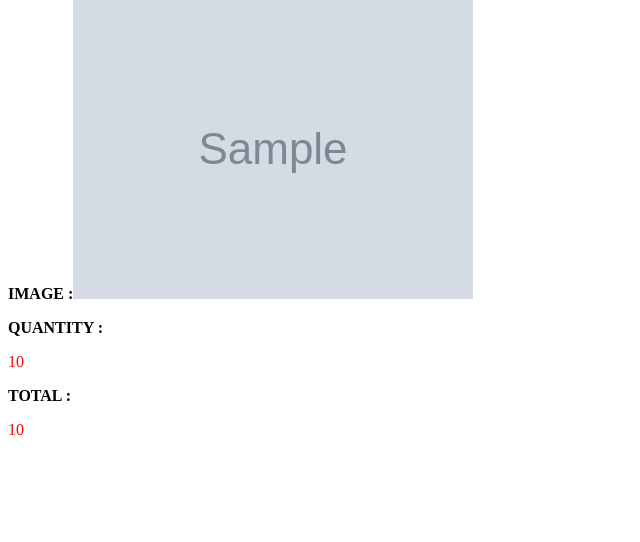
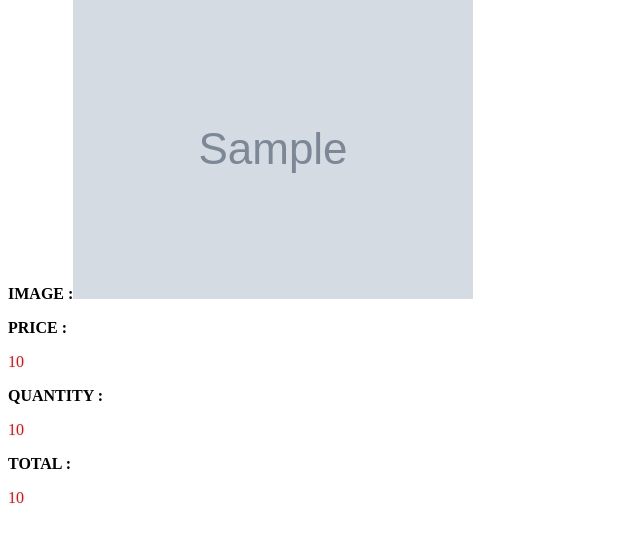
Before and after one commit to kuunal/BookStore, a Django app: template bookstore/templates/login/email_for_order_placed.html in a window 1280 px wide. Shown: the part 153-695 px from the top of the page, without its empty margins (0-640 px from the left). Run offline with Django 3.2, Linux system fonts and the light colour scheme; the template is opened without the code that fills it: most values are stand-ins (such as "Sample title", 1, 10 or a date in 2020); grey boxes marked "Sample" are stand-in pictures; parts of the project's set-up code (start-up, migrations or seed data) failed here and were passed over.

Commit message:
[Kunal] ADD: Price to email template

```diff
--- a/bookstore/templates/login/email_for_order_placed.html
+++ b/bookstore/templates/login/email_for_order_placed.html
@@ -5,6 +5,7 @@
     <p><strong>TITLE :</strong> <div style="color:red">{{data.title}}</div><p>
     <p><strong>AUTHOR :</strong> <div style="color:red">{{data.author}}</div><p>
     <p><strong>IMAGE :</strong><img src= {{data.image}}><p>
+    <p><strong>PRICE :</strong> <div style="color:red">{{data.price}}</div><p>
     <p><strong>QUANTITY :</strong> <div style="color:red">{{data.quantity}}</div><p>
     <p><strong>TOTAL :</strong> <div style="color:red">{{total}}</div><p>
 {% endfor %}
```
